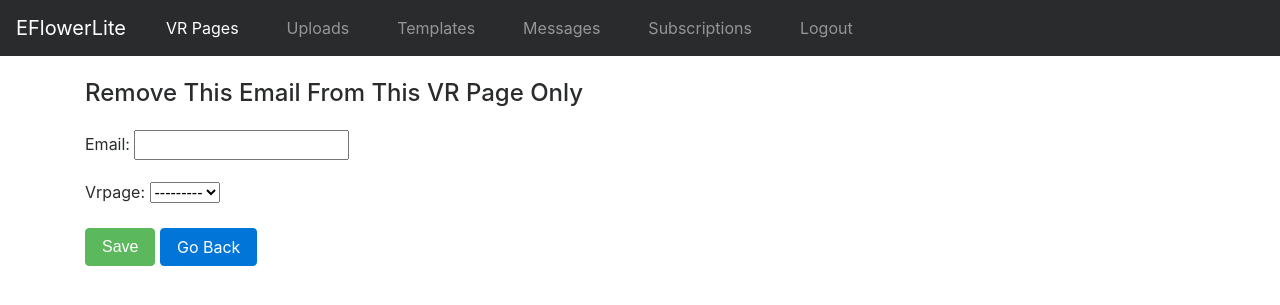
After one commit to TechRenT/rentmailer, a Django app: a page that uses templates/layout.html in a window 1280 px wide. The commit adds this page. Shown: the top 305 px of the page. Run offline with Django 3.2, Linux system fonts and the light colour scheme; data that the repository does not hold is empty; some libraries are stand-ins or nearby versions.

Commit message:
create unsubscribe from vrpage view, url and html

```diff
--- a/eflowerlite/urls.py
+++ b/eflowerlite/urls.py
@@ -22,7 +22,7 @@ from . import views
 urlpatterns = [
     url(r'^vrpages/', include('vrpages.urls', namespace='vrpages')),
     url(r'^admin/', admin.site.urls),
-    url(r'^$', views.home_page),
+    url(r'^$', views.home_page, name='home_page'),
 ]
 
 urlpatterns += staticfiles_urlpatterns()
--- a/templates/layout.html
+++ b/templates/layout.html
@@ -17,7 +17,7 @@
       <button class="navbar-toggler navbar-toggler-right" type="button" data-toggle="collapse" data-target="#navbarNav" aria-controls="navbarNav" aria-expanded="false" aria-label="Toggle navigation">
         <span class="navbar-toggler-icon"></span>
       </button>
-      <a class="navbar-brand" href="#">EFlowerLite</a>
+      <a class="navbar-brand" href="{% url 'home_page' %}">EFlowerLite</a>
       <div class="collapse navbar-collapse" id="navbarNav">
         <ul class="navbar-nav">
           <li class="nav-item mx-3 active">
--- a/vrpages/forms.py
+++ b/vrpages/forms.py
@@ -11,3 +11,21 @@ class SendEmailForm(forms.ModelForm):
             'subject',
             'message_body'
         ]
+
+
+class UnsubscribeFromVRPageForm(forms.ModelForm):
+    class Meta:
+        model = models.Unsubscribed
+        fields = [
+            'email',
+            'vrpage'
+        ]
+
+    # def clean(self):
+    #     cleaned_data = super(LinkedinProfileForm, self).clean()
+    #     profile_link = cleaned_data.get("profile_link")
+
+    #     profile_list = [str(profile) for profile in models.LinkedinProfile.objects.all()]
+
+    #     if profile_link in profile_list:
+    #         raise forms.ValidationError("This profile already exist in our database!")
--- /dev/null
+++ b/vrpages/templates/vrpages/unsubscribe_from_vrpage_form.html
@@ -0,0 +1,15 @@
+{% extends 'layout.html' %}
+
+{% block title %}Unsubscribe From VR Page{% endblock %}
+
+{% block content %}
+    <div class="container">
+        <h4 class="my-4">{% if not form.instance.pk %}Remove This Email From This VR Page Only{% else %}Edit {{ form.instance.vrpage }}{% endif %}</h4>
+        <form method="POST">
+            {% csrf_token %}
+            {{ form.as_p }}
+            <input class="btn btn-success" type="submit" value="Save">
+            <a class="btn btn-primary" href="{% url 'vrpages:unsubscribes_list' %}" role="button">Go Back</a>
+        </form>
+    </div>
+{% endblock %}
--- a/vrpages/templates/vrpages/unsubscribes_list.html
+++ b/vrpages/templates/vrpages/unsubscribes_list.html
@@ -33,6 +33,7 @@
                 {% endfor %}
             </tbody>
         </table>
-        <a class="btn btn-success" href="{% url 'vrpages:create_vrpage' %}" role="button">Add VR Page</a>
+        <a class="btn btn-danger" href="#" role="button">Unsubscribe Permanently</a>
+        <a class="btn btn-primary" href="{% url 'vrpages:unsubscribe_from_vrpage' %}" role="button">Remove Email From VR Page</a>
     </div>
 {% endblock %}
--- a/vrpages/urls.py
+++ b/vrpages/urls.py
@@ -17,4 +17,5 @@ urlpatterns = [
     url(r'^messages/(?P<pk>\d+)/no_email/$', views.no_email, name='no_email'),
     url(r'^messages/(?P<pk>\d+)/(?P<template_type>\w+)/$', views.send_email, name='send_email'),
     url(r'^unsubscribes_list/$', views.unsubscribes_list, name='unsubscribes_list'),
+    url(r'^create_unsubscribe_from_vrpage/$', views.unsubscribe_from_vrpage, name='unsubscribe_from_vrpage'),
 ]
--- a/vrpages/views.py
+++ b/vrpages/views.py
@@ -88,6 +88,15 @@ def messages_list(request):
 def unsubscribes_list(request):
     unsubscribes = models.Unsubscribed.objects.all()
     return render(request, 'vrpages/unsubscribes_list.html', {'unsubscribes': unsubscribes})
+
+def unsubscribe_from_vrpage(request):
+    form = forms.UnsubscribeFromVRPageForm()
+    if request.method == 'POST':
+        form = forms.UnsubscribeFromVRPageForm(request.POST)
+        if form.is_valid():
+            form.save()
+            return HttpResponseRedirect(reverse('vrpages:unsubscribes_list'))
+    return render(request, 'vrpages/unsubscribe_from_vrpage_form.html', {'form': form})
 
 def no_email(request, pk):
     vrpage = get_object_or_404(models.VRPage, pk=pk)
```
